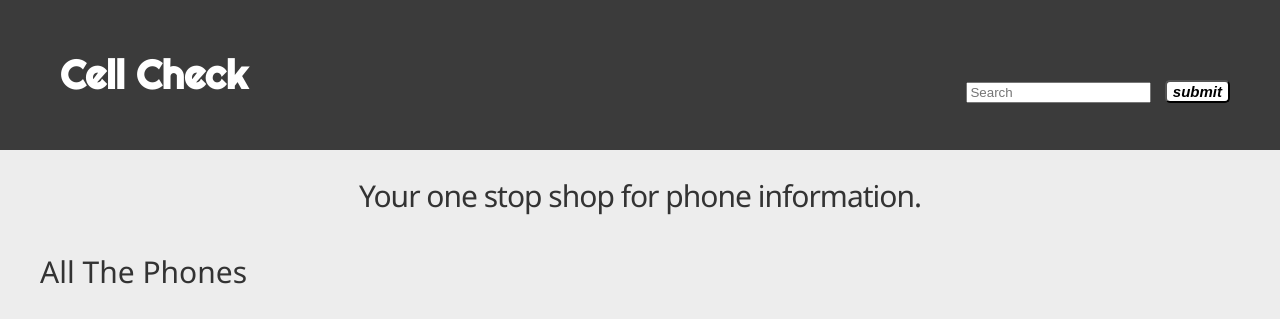
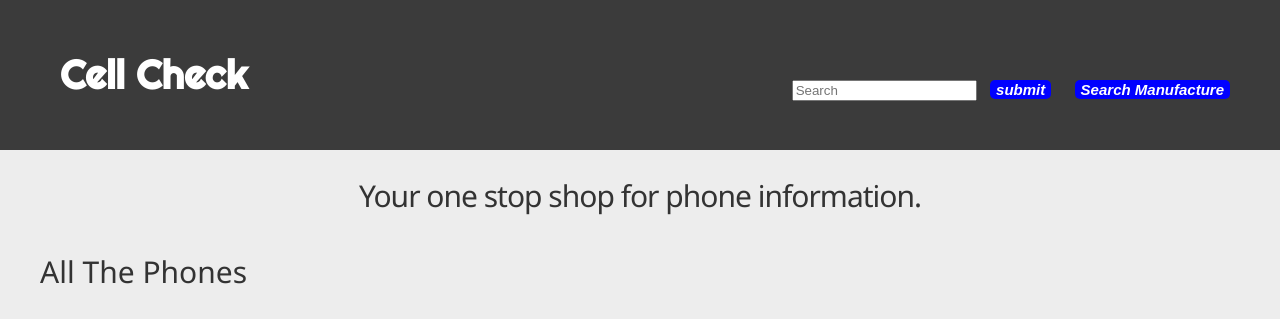
Before and after one commit to sydneyhill3901/CSI2999, a Django app: page /CellCheck/ in a window 1280 px wide. Shown: the top 319 px of the page. Run offline with Django 3.2, Linux system fonts and the light colour scheme.

Commit message:
Updated Search for the index page

```diff
--- a/CSI2999/CellCheck/static/CellCheck/MainCss.css
+++ b/CSI2999/CellCheck/static/CellCheck/MainCss.css
@@ -109,6 +109,12 @@ MENU
 .search-container {
     float: right;
     padding-top: 75px;
+}
+
+.search-container button{
+	background-color: #0000FF;
+	border:none;
+	color:white;
 }
 
 /*********************************************
--- a/CSI2999/CellCheck/templates/CellCheck/index.html
+++ b/CSI2999/CellCheck/templates/CellCheck/index.html
@@ -23,7 +23,6 @@
             <div id="logo">
                 <h1><a href="template">Cell Check</a></h1>
             </div>
-
             <div class="search-container">
             <form action="/action_page.php">
             <input type="text" placeholder="Search" name=search">
@@ -32,6 +31,11 @@
 	submit
 	</i>
 	</button>
+                	<button type="manufacture">
+	                <i class="fa fa-search">
+	                Search Manufacture
+	        </i>
+	    </button>
 	</form>
 
 	</div>
```
